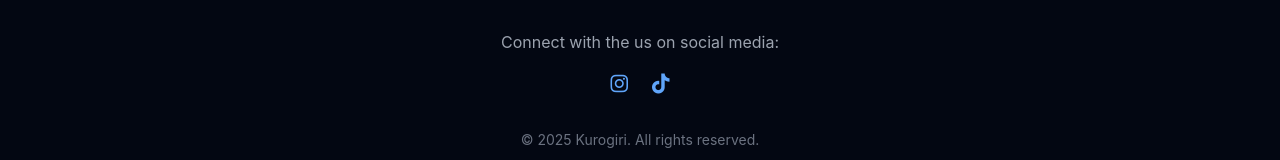
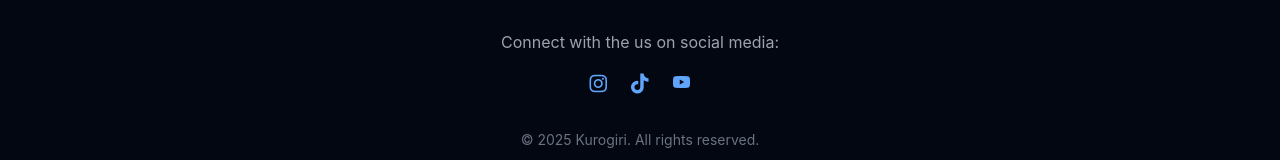
Before and after one commit to agbagerard/kurogiri_landing_page, a plain HTML site: page index.html in a window 1280 px wide. Shown: the part 2266-2426 px from the top of the page. Drawn offline with nearby package versions, Linux system fonts and the light colour scheme.

Commit message:
Add YouTube link to footer for social media connectivity

```diff
--- a/index.html
+++ b/index.html
@@ -224,6 +224,14 @@
 					class="text-blue-400 hover:text-blue-300 transition-colors duration-200 text-lg md:text-xl"
 					><i class="fab fa-tiktok"></i
 				></a>
+				<!-- YouTube Link with icon -->
+				<a
+					href="https://www.youtube.com/@kurogiri-x3m"
+					target="_blank"
+					rel="noopener noreferrer"
+					class="text-blue-400 hover:text-blue-300 transition-colors duration-200">
+					<i class="fab fa-youtube"></i>
+				</a>
 			</div>
 			<p class="mt-8 text-gray-500 text-sm">
 				&copy; 2025 Kurogiri. All rights reserved.
```
